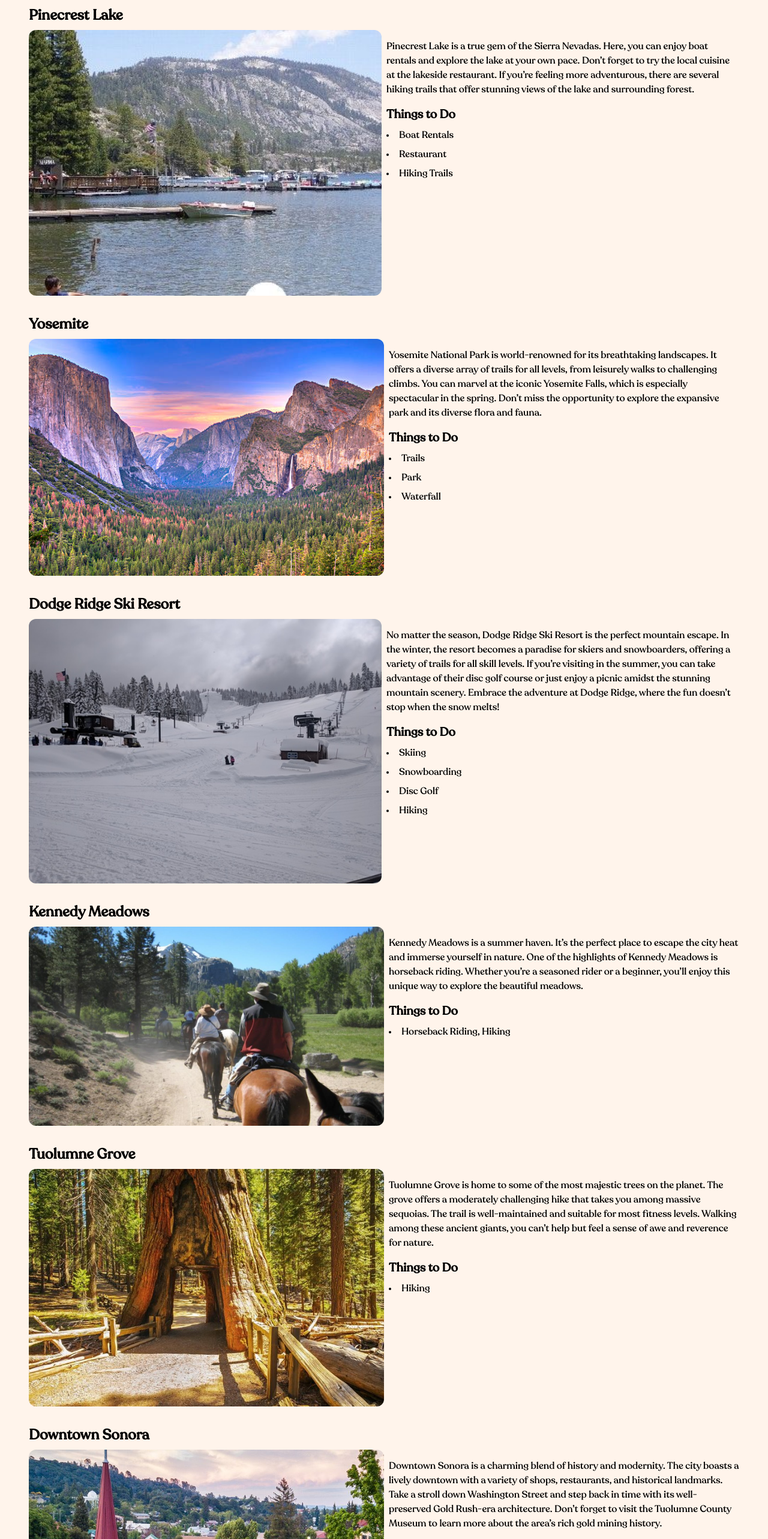
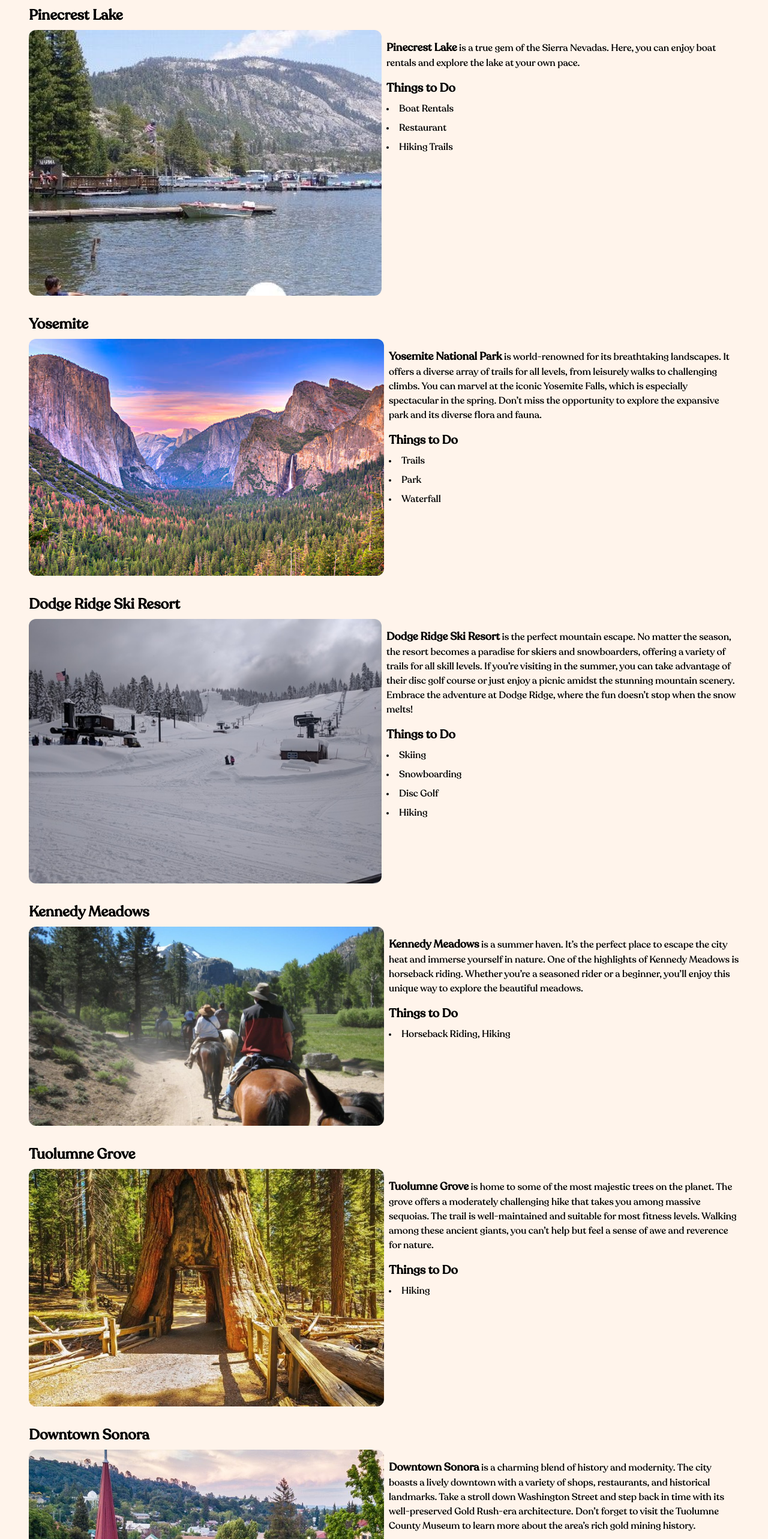
Before and after one commit to bbwax/next-alma-vista-website, a Next.js app: page /about in a window 1280 px wide. Shown: the part 1998-4564 px from the top of the page at 60% size. Built offline with nearby package versions, Linux system fonts and the light colour scheme; no server answers.

Commit message:
minor styling updates on reviews, guidebook

```diff
--- a/components/Guidebook.js
+++ b/components/Guidebook.js
@@ -5,43 +5,127 @@ export default function Guidebook() {
     const destinations = [
         {
             name: 'Pinecrest Lake',
-            description: 'Pinecrest Lake is a true gem of the Sierra Nevadas. Here, you can enjoy boat rentals and explore the lake at your own pace. Don’t forget to try the local cuisine at the lakeside restaurant. If you’re feeling more adventurous, there are several hiking trails that offer stunning views of the lake and surrounding forest.',
+            description: (
+                <>
+                    <a
+                        href="https://www.fs.usda.gov/recarea/stanislaus/recarea/?recid=15095"
+                        target="_blank"
+                        rel="noopener noreferrer"
+                        className="text-lg font-bold"
+                    >
+                        Pinecrest Lake
+                    </a>
+                    {' is a true gem of the Sierra Nevadas. Here, you can enjoy boat rentals and explore the lake at your own pace.'}
+                </>
+            ),
             image: '/images/pinecrest-lake.jpg',
             thingsToDo: ['Boat Rentals', 'Restaurant', 'Hiking Trails'],
         },
         {
             name: 'Yosemite',
-            description: 'Yosemite National Park is world-renowned for its breathtaking landscapes. It offers a diverse array of trails for all levels, from leisurely walks to challenging climbs. You can marvel at the iconic Yosemite Falls, which is especially spectacular in the spring. Don’t miss the opportunity to explore the expansive park and its diverse flora and fauna.',
+            description: (
+                <>
+                    <a
+                        href="https://www.nps.gov/yose/index.htm"
+                        target="_blank"
+                        rel="noopener noreferrer"
+                        className="text-lg font-bold"
+                    >
+                        Yosemite National Park
+                    </a>
+                    {' is world-renowned for its breathtaking landscapes. It offers a diverse array of trails for all levels, from leisurely walks to challenging climbs. You can marvel at the iconic Yosemite Falls, which is especially spectacular in the spring. Don’t miss the opportunity to explore the expansive park and its diverse flora and fauna.'}
+                </>
+            ),
             image: '/images/yosemite.jpg',
             thingsToDo: ['Trails', 'Park', 'Waterfall'],
         },
         {
             name: 'Dodge Ridge Ski Resort',
-            description: 'No matter the season, Dodge Ridge Ski Resort is the perfect mountain escape. In the winter, the resort becomes a paradise for skiers and snowboarders, offering a variety of trails for all skill levels. If you’re visiting in the summer, you can take advantage of their disc golf course or just enjoy a picnic amidst the stunning mountain scenery. Embrace the adventure at Dodge Ridge, where the fun doesn’t stop when the snow melts!',
+            description: (
+                <>
+                    <a
+                        href="https://summer.dodgeridge.com/"
+                        target="_blank"
+                        rel="noopener noreferrer"
+                        className="text-lg font-bold"
+                    >
+                        Dodge Ridge Ski Resort
+                    </a>
+                    {' is the perfect mountain escape. No matter the season, the resort becomes a paradise for skiers and snowboarders, offering a variety of trails for all skill levels. If you’re visiting in the summer, you can take advantage of their disc golf course or just enjoy a picnic amidst the stunning mountain scenery. Embrace the adventure at Dodge Ridge, where the fun doesn’t stop when the snow melts!'}
+                </>
+            ),
             image: '/images/Dodge-Ridge.jpg',
             thingsToDo: ['Skiing', 'Snowboarding', 'Disc Golf', 'Hiking'],
-          },
+        },
         {
             name: 'Kennedy Meadows',
-            description: 'Kennedy Meadows is a summer haven. It’s the perfect place to escape the city heat and immerse yourself in nature. One of the highlights of Kennedy Meadows is horseback riding. Whether you’re a seasoned rider or a beginner, you’ll enjoy this unique way to explore the beautiful meadows.',
+            description: (
+                <>
+                    <a
+                        href="https://www.kennedymeadows.com/"
+                        target="_blank"
+                        rel="noopener noreferrer"
+                        className="text-lg font-bold"
+                    >
+                        Kennedy Meadows
+                    </a>
+                    {' is a summer haven. It’s the perfect place to escape the city heat and immerse yourself in nature. One of the highlights of Kennedy Meadows is horseback riding. Whether you’re a seasoned rider or a beginner, you’ll enjoy this unique way to explore the beautiful meadows.'}
+                </>
+            ),
             image: '/images/kennedy-meadows.jpg',
             thingsToDo: ['Horseback Riding, Hiking'],
         },
         {
             name: 'Tuolumne Grove',
-            description: 'Tuolumne Grove is home to some of the most majestic trees on the planet. The grove offers a moderately challenging hike that takes you among massive sequoias. The trail is well-maintained and suitable for most fitness levels. Walking among these ancient giants, you can’t help but feel a sense of awe and reverence for nature.',
+            description:  (
+                <>
+                    <a
+                        href="https://www.nps.gov/places/000/tuolumne-grove.htm"
+                        target="_blank"
+                        rel="noopener noreferrer"
+                        className="text-lg font-bold"
+                    >
+                        Tuolumne Grove
+                    </a>
+                    {' is home to some of the most majestic trees on the planet. The grove offers a moderately challenging hike that takes you among massive sequoias. The trail is well-maintained and suitable for most fitness levels. Walking among these ancient giants, you can’t help but feel a sense of awe and reverence for nature.'}
+                </>
+            ),
             image: '/images/tuolumne-grove.jpg',
             thingsToDo: ['Hiking'],
         },
         {
             name: 'Downtown Sonora',
-            description: 'Downtown Sonora is a charming blend of history and modernity. The city boasts a lively downtown with a variety of shops, restaurants, and historical landmarks. Take a stroll down Washington Street and step back in time with its well-preserved Gold Rush-era architecture. Don’t forget to visit the Tuolumne County Museum to learn more about the area’s rich gold mining history.',
+            description: (
+                <>
+                    <a
+                        href="https://sonoraca.com/downtown-sonora/"
+                        target="_blank"
+                        rel="noopener noreferrer"
+                        className="text-lg font-bold"
+                    >
+                        Downtown Sonora
+                    </a>
+                    {' is a charming blend of history and modernity. The city boasts a lively downtown with a variety of shops, restaurants, and historical landmarks. Take a stroll down Washington Street and step back in time with its well-preserved Gold Rush-era architecture. Don’t forget to visit the Tuolumne County Museum to learn more about the area’s rich gold mining history.'}
+                </>
+            ),
             image: '/images/downtown-sonora.jpg',
             thingsToDo: ['Shopping', 'Dining', 'Historical Landmarks'],
         },
         {
             name: 'Murphys',
-            description: 'Murphys, often dubbed as the "Queen of the Sierra", is renowned for its vibrant wine scene. The charming downtown area is lined with over two dozen wine tasting rooms representing local vineyards. Take a wine tour and sample the region’s finest Cabernet Sauvignon and Chardonnay. Make sure to also visit the unique shops and gourmet restaurants in the area.',
+            description: (
+                <>
+                    <a
+                        href="https://visitmurphys.com/"
+                        target="_blank"
+                        rel="noopener noreferrer"
+                        className="text-lg font-bold"
+                    >
+                        Murphys
+                    </a>
+                    {', often dubbed as the "Queen of the Sierra", is renowned for its vibrant wine scene. The charming downtown area is lined with over two dozen wine tasting rooms representing local vineyards. Take a wine tour and sample the region’s finest Cabernet Sauvignon and Chardonnay. Make sure to also visit the unique shops and gourmet restaurants in the area.'}
+                </>
+            ),
             image: '/images/downtown-murphys.jpg',
             thingsToDo: ['Wine Tasting', 'Shopping', 'Dining'],
         },
@@ -49,7 +133,7 @@ export default function Guidebook() {
 
     return (
         <div className="space-y-8">
-            <h1  className='text-3xl flex justify-center'> 3 Day Guidebook</h1>
+            <h1 className='text-3xl flex justify-center'> 3 Day Guidebook</h1>
             {destinations.map((destination, index) => (
                 <FadeIn key={index}>
                     <h2 className="text-2xl font-bold mb-2">{destination.name}</h2>
--- a/components/ReviewCarousel.js
+++ b/components/ReviewCarousel.js
@@ -4,7 +4,7 @@ import "react-responsive-carousel/lib/styles/carousel.min.css"; // Import carous
 
 function StarRating({ stars }) {
     return (
-        <div className="flex">
+        <div className="flex justify-center">
             {[...Array(stars)].map((_, i) => (
                 <svg key={i} xmlns="http://www.w3.org/2000/svg" className="h-5 w-5 text-yellow-500" viewBox="0 0 20 20" fill="currentColor">
                     <path d="M10 15.898l-6.816 3.584 1.303-7.588L.389 7.269l7.605-1.106L10 .389l3.006 5.774 7.605 1.106-5.098 4.625 1.303 7.588L10 15.898z" />
```
